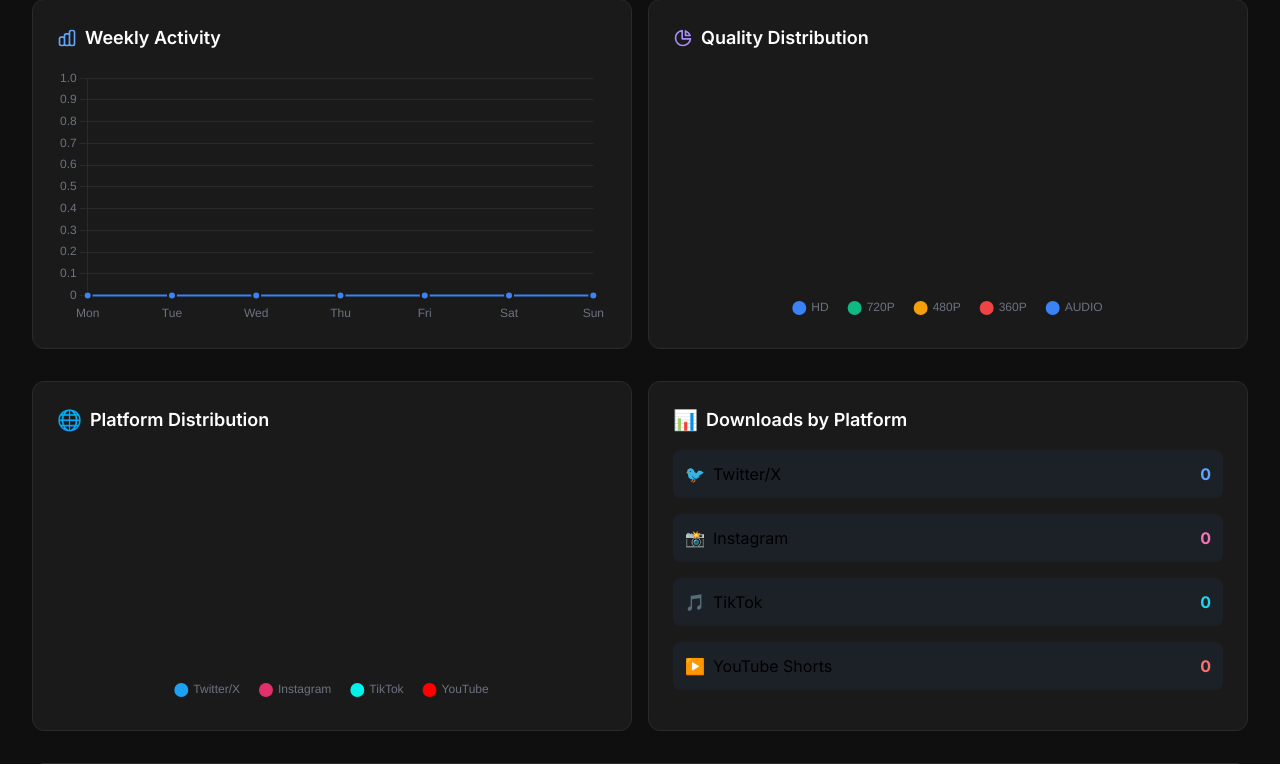
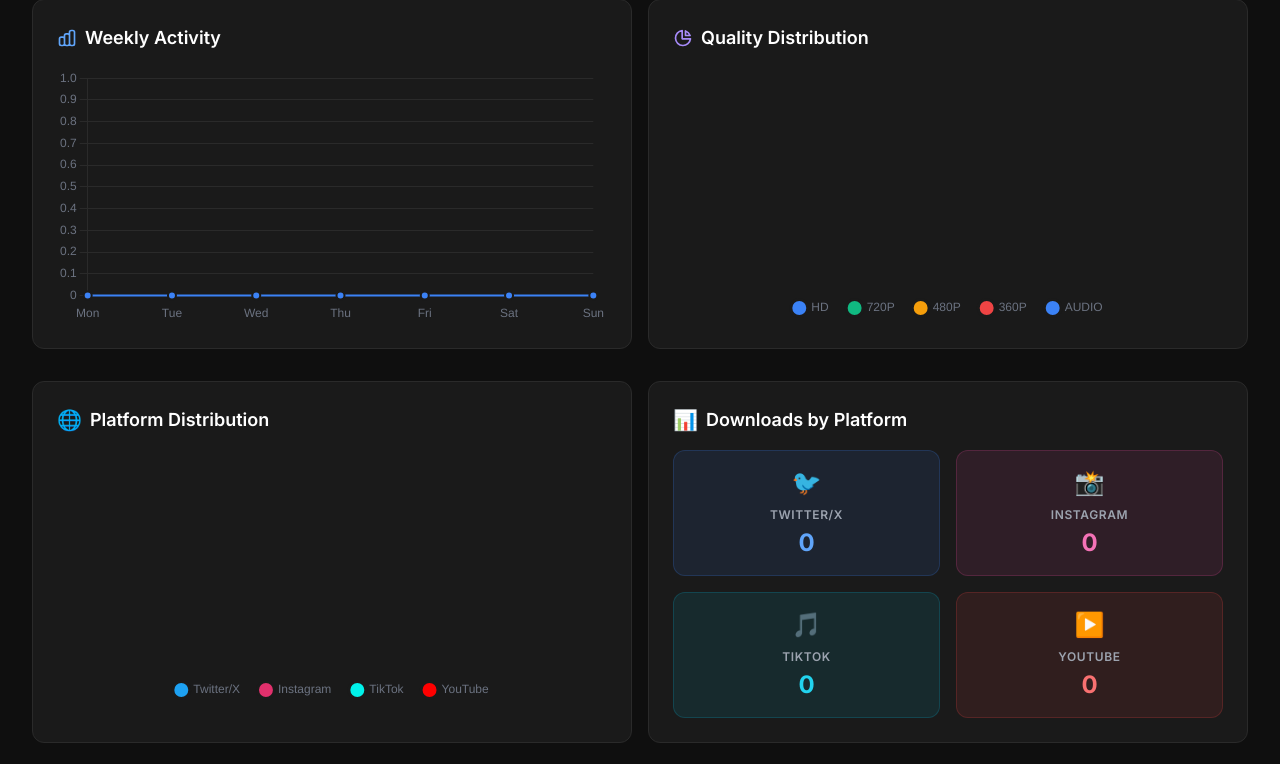
Before and after one commit to Fl3xxRichie/TWEET-VIDEO-DOWNLOADER, a FastAPI app: page /dashboard in a window 1280 px wide. Shown: the part 291-1055 px from the top of the page. Run offline with FastAPI, Linux system fonts and the light colour scheme; data that the repository does not hold is empty; parts of the project's set-up code (start-up, migrations or seed data) failed here and were passed over; some libraries are stand-ins or nearby versions.

Commit message:
Add admin broadcast command and UI/statistics improvements
Introduces an admin-only /broadcast command to send messages or images to all users. Enhances user statistics with admin status display, improves platform breakdown UI in the dashboard, and adds admin bypass for rate limits. Also adds methods to fetch all user IDs from the database and refines ADMIN_USER_ID parsing.

```diff
--- a/app.py
+++ b/app.py
@@ -715,6 +715,109 @@
                 await safe_edit_message(query, f"❌ An error occurred: {str(e)}")
         except:
             pass
+
+async def broadcast_command(update: Update, context: ContextTypes.DEFAULT_TYPE):
+    """Send a message to all bot users (Admin only)
+
+    Usage:
+    - Text only: /broadcast Your message here
+    - With image: Reply to an image with /broadcast Optional caption
+    """
+    try:
+        user_id = update.effective_user.id
+        logger.info(f"Broadcast command from user {user_id}")
+
+        # Check if user is admin
+        if not Config.ADMIN_USER_ID or user_id != Config.ADMIN_USER_ID:
+            await update.message.reply_text("❌ This command is only available to administrators.")
+            return
+
+        # Check if this is a reply to a photo (image broadcast)
+        reply_message = update.message.reply_to_message
+        photo_file_id = None
+
+        if reply_message and reply_message.photo:
+            # Get the highest resolution photo
+            photo_file_id = reply_message.photo[-1].file_id
+
+        # Get message/caption to broadcast
+        broadcast_message = ' '.join(context.args) if context.args else None
+
+        # Validate input
+        if not photo_file_id and not broadcast_message:
+            await update.message.reply_text(
+                "📢 **Broadcast Usage**\n\n"
+                "**Text only:**\n"
+                "`/broadcast Your message here`\n\n"
+                "**With image:**\n"
+                "Reply to an image with `/broadcast` (optional caption)\n\n"
+                "**Examples:**\n"
+                "`/broadcast 🎉 New feature available!`\n"
+                "_Reply to photo_ + `/broadcast Check this out!`",
+                parse_mode='Markdown'
+            )
+            return
+
+        # Get all user IDs from database
+        all_user_ids = user_stats_db.get_all_user_ids()
+
+        if not all_user_ids:
+            await update.message.reply_text("❌ No users found in database.")
+            return
+
+        # Determine broadcast type
+        broadcast_type = "image" if photo_file_id else "text"
+
+        # Send progress message
+        progress_msg = await update.message.reply_text(
+            f"📢 Broadcasting {broadcast_type} to {len(all_user_ids)} users...\n"
+            f"This may take a moment."
+        )
+
+        success_count = 0
+        fail_count = 0
+
+        for uid in all_user_ids:
+            try:
+                if photo_file_id:
+                    # Send image with optional caption
+                    caption = f"📢 **Announcement**\n\n{broadcast_message}" if broadcast_message else "📢 **Announcement**"
+                    await context.bot.send_photo(
+                        chat_id=uid,
+                        photo=photo_file_id,
+                        caption=caption,
+                        parse_mode='Markdown'
+                    )
+                else:
+                    # Send text message
+                    await context.bot.send_message(
+                        chat_id=uid,
+                        text=f"📢 **Announcement**\n\n{broadcast_message}",
+                        parse_mode='Markdown'
+                    )
+                success_count += 1
+
+                # Small delay to avoid hitting rate limits
+                await asyncio.sleep(0.05)
+
+            except Exception as e:
+                logger.warning(f"Failed to send broadcast to user {uid}: {e}")
+                fail_count += 1
+
+        # Update progress message with results
+        await progress_msg.edit_text(
+            f"📢 **Broadcast Complete**\n\n"
+            f"📝 Type: {broadcast_type.capitalize()}\n"
+            f"✅ Sent: {success_count}\n"
+            f"❌ Failed: {fail_count}\n"
+            f"📊 Total: {len(all_user_ids)} users"
+        )
+
+        logger.info(f"Broadcast ({broadcast_type}) completed: {success_count} sent, {fail_count} failed")
+
+    except Exception as e:
+        logger.error(f"Error in broadcast command: {e}", exc_info=True)
+        await update.message.reply_text("❌ Error sending broadcast.")
 
 async def start(update: Update, context: ContextTypes.DEFAULT_TYPE):
     """Send a message when the command /start is issued."""
@@ -923,6 +1026,11 @@
         # Format statistics message
         stats_text = "📊 **Your Download Statistics**\n\n"
 
+        # User ID and Admin Status (Debug Info)
+        is_admin = Config.ADMIN_USER_ID and user_id == int(Config.ADMIN_USER_ID)
+        admin_badge = "👑 **Admin Access: Active**\n" if is_admin else ""
+        stats_text += f"🆔 **User ID:** `{user_id}`\n{admin_badge}\n"
+
         # Total downloads
         stats_text += f"📥 **Total Downloads:** {stats['total_downloads']}\n"
 
--- a/config.py
+++ b/config.py
@@ -27,7 +27,7 @@
     ADMIN_USER_ID = os.getenv('ADMIN_USER_ID', None)
     if ADMIN_USER_ID:
         try:
-            ADMIN_USER_ID = int(ADMIN_USER_ID)
+            ADMIN_USER_ID = int(str(ADMIN_USER_ID).strip())
         except ValueError:
             logger.warning(f"Invalid ADMIN_USER_ID: {ADMIN_USER_ID}, admin features disabled")
             ADMIN_USER_ID = None
--- a/database.py
+++ b/database.py
@@ -89,6 +89,41 @@
     def _get_key(self, user_id: int) -> str:
         """Generate Redis key for user stats"""
         return f"{self.STATS_KEY_PREFIX}{user_id}"
+
+    def get_total_users(self) -> int:
+        """Get total number of unique users"""
+        if not self._redis:
+            return len(self._memory_fallback)
+
+        try:
+            # Count keys matching pattern
+            pattern = f"{self.STATS_KEY_PREFIX}*"
+            keys = self._redis.keys(pattern)
+            return len(keys)
+        except Exception as e:
+            logger.error(f"Error getting total users: {e}")
+            return 0
+
+    def get_all_user_ids(self) -> list[int]:
+        """Get all user IDs"""
+        if not self._redis:
+            return list(self._memory_fallback.keys())
+
+        try:
+            pattern = f"{self.STATS_KEY_PREFIX}*"
+            keys = self._redis.keys(pattern)
+            # Extract IDs from keys (prefix:ID)
+            ids = []
+            for key in keys:
+                try:
+                    user_id = int(key.split(':')[-1])
+                    ids.append(user_id)
+                except ValueError:
+                    continue
+            return ids
+        except Exception as e:
+            logger.error(f"Error getting all user IDs: {e}")
+            return []
 
     def _get_user_stats_from_redis(self, user_id: int) -> Optional[Dict[str, Any]]:
         """Load user stats from Redis"""
--- a/templates/dashboard.html
+++ b/templates/dashboard.html
@@ -260,22 +260,41 @@
           <span class="text-xl">📊</span>
           Downloads by Platform
         </h3>
-        <div class="space-y-4" id="platform-breakdown">
-          <div class="flex items-center justify-between p-3 rounded-lg bg-gray-800/50">
-            <span class="flex items-center gap-2"><span>🐦</span> Twitter/X</span>
-            <span id="twitter-count" class="font-bold text-blue-400">0</span>
+        <div class="grid grid-cols-2 gap-4" id="platform-breakdown">
+          <!-- Twitter -->
+          <div class="p-4 rounded-xl bg-blue-500/10 border border-blue-500/20 hover:bg-blue-500/20 transition-colors">
+            <div class="flex flex-col items-center justify-center text-center">
+              <span class="text-2xl mb-2">🐦</span>
+              <span class="text-gray-400 text-xs uppercase tracking-wider font-semibold">Twitter/X</span>
+              <span id="twitter-count" class="text-2xl font-bold text-blue-400 mt-1">0</span>
+            </div>
           </div>
-          <div class="flex items-center justify-between p-3 rounded-lg bg-gray-800/50">
-            <span class="flex items-center gap-2"><span>📸</span> Instagram</span>
-            <span id="instagram-count" class="font-bold text-pink-400">0</span>
+
+          <!-- Instagram -->
+          <div class="p-4 rounded-xl bg-pink-500/10 border border-pink-500/20 hover:bg-pink-500/20 transition-colors">
+            <div class="flex flex-col items-center justify-center text-center">
+              <span class="text-2xl mb-2">📸</span>
+              <span class="text-gray-400 text-xs uppercase tracking-wider font-semibold">Instagram</span>
+              <span id="instagram-count" class="text-2xl font-bold text-pink-400 mt-1">0</span>
+            </div>
           </div>
-          <div class="flex items-center justify-between p-3 rounded-lg bg-gray-800/50">
-            <span class="flex items-center gap-2"><span>🎵</span> TikTok</span>
-            <span id="tiktok-count" class="font-bold text-cyan-400">0</span>
+
+          <!-- TikTok -->
+          <div class="p-4 rounded-xl bg-cyan-500/10 border border-cyan-500/20 hover:bg-cyan-500/20 transition-colors">
+            <div class="flex flex-col items-center justify-center text-center">
+              <span class="text-2xl mb-2">🎵</span>
+              <span class="text-gray-400 text-xs uppercase tracking-wider font-semibold">TikTok</span>
+              <span id="tiktok-count" class="text-2xl font-bold text-cyan-400 mt-1">0</span>
+            </div>
           </div>
-          <div class="flex items-center justify-between p-3 rounded-lg bg-gray-800/50">
-            <span class="flex items-center gap-2"><span>▶️</span> YouTube Shorts</span>
-            <span id="youtube-count" class="font-bold text-red-400">0</span>
+
+          <!-- YouTube -->
+          <div class="p-4 rounded-xl bg-red-500/10 border border-red-500/20 hover:bg-red-500/20 transition-colors">
+            <div class="flex flex-col items-center justify-center text-center">
+              <span class="text-2xl mb-2">▶️</span>
+              <span class="text-gray-400 text-xs uppercase tracking-wider font-semibold">YouTube</span>
+              <span id="youtube-count" class="text-2xl font-bold text-red-400 mt-1">0</span>
+            </div>
           </div>
         </div>
       </div>
--- a/utils.py
+++ b/utils.py
@@ -233,6 +233,10 @@
 
 def check_rate_limit(user_id: int) -> bool:
     """Check if user has exceeded rate limit using Redis or in-memory fallback"""
+    # Admin bypass
+    if Config.ADMIN_USER_ID and user_id == Config.ADMIN_USER_ID:
+        return True
+
     now = datetime.now()
     key = f"rate_limit:{ENV}:{user_id}"  # Environment-prefixed key
     user_data = redis_cache.get(key)
@@ -272,6 +276,14 @@
 
 def get_rate_limit_status(user_id: int) -> dict:
     """Get current rate limit status for a user (without incrementing)"""
+    # Admin bypass
+    if Config.ADMIN_USER_ID and user_id == Config.ADMIN_USER_ID:
+        return {
+            'used': 0,
+            'limit': Config.RATE_LIMIT_PER_HOUR,
+            'remaining': 999999  # Effectively infinite
+        }
+
     now = datetime.now()
     key = f"rate_limit:{ENV}:{user_id}"
     user_data = redis_cache.get(key)
```
